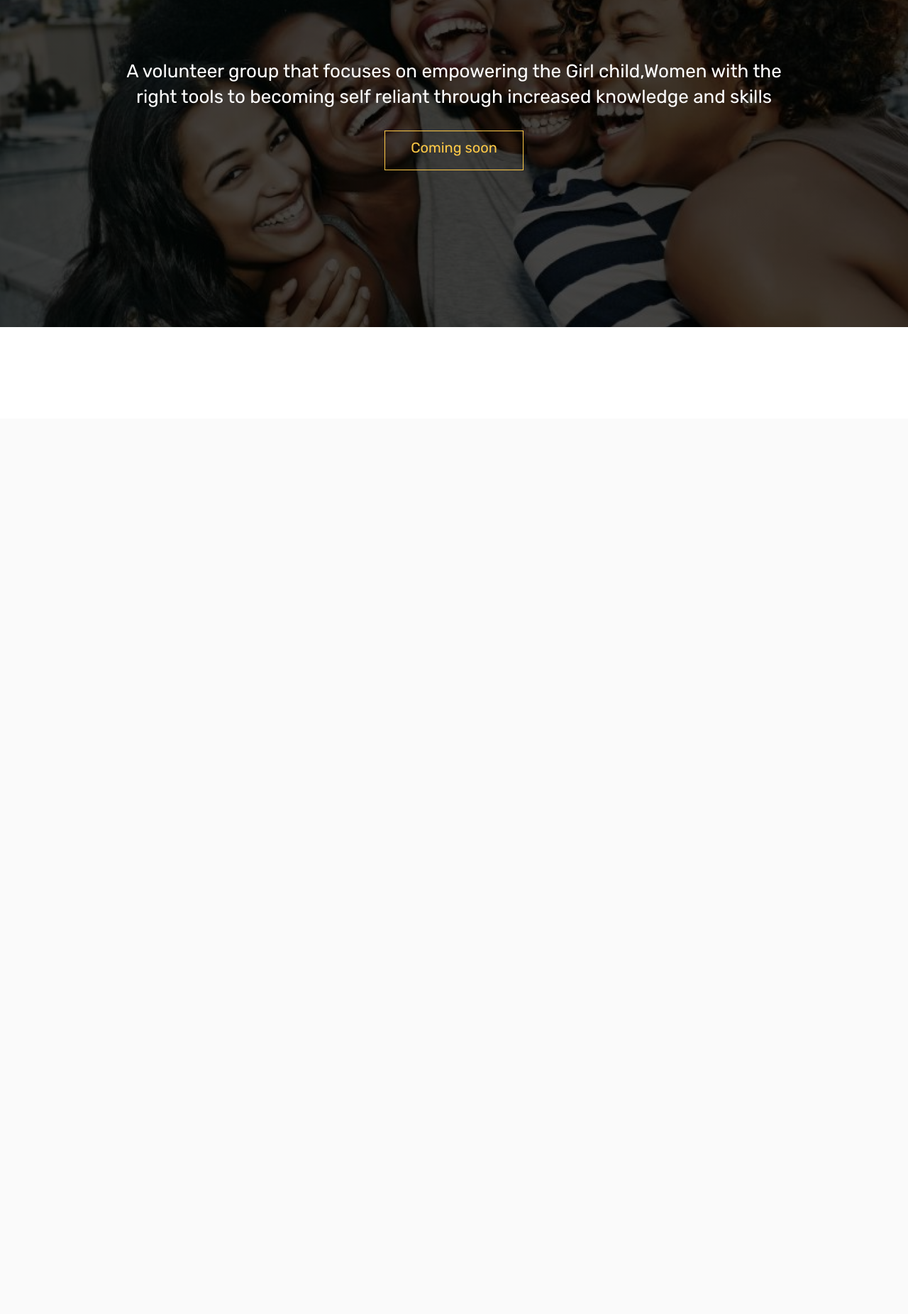
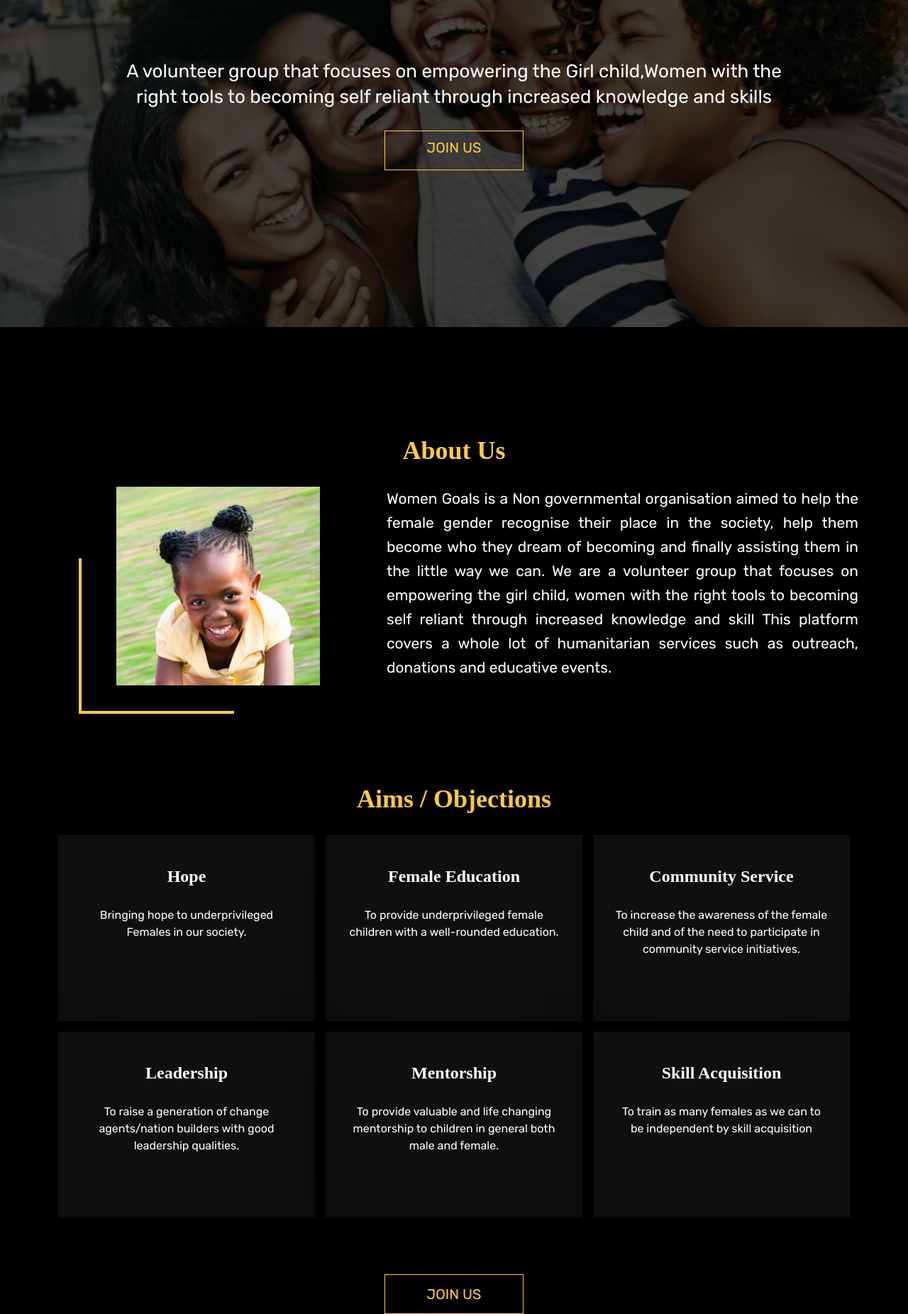
Before and after one commit to winninggodspower/womengoals, a Python web app: template templates/index.html in a window 1280 px wide. Shown: the part 210-2062 px from the top of the page at 71% size. Before the commit the page ends 671 px from the top, so only its background shows below. Run offline with Jinja, Linux system fonts and the light colour scheme; the template is opened without the code that fills it, so the values that code supplies are empty.

Commit message:
done with aim section

```diff
--- a/static/css/main.css
+++ b/static/css/main.css
@@ -25,6 +25,10 @@
 
 .text-amber{
     color: var(--amber);
+}
+
+.text-justify{
+    text-align: justify !important;
 }
 
 
@@ -101,6 +105,8 @@
     height: 56px;
 
     font-size: 20px !important;
+    font-weight: 400;
+
     position: relative;
     overflow: hidden;
     z-index: 1;
@@ -129,3 +135,90 @@
 #call-to-action-btn:hover::before{
     transform: translateX(0);
 }
+
+/* styling for the main element */
+main{
+    padding-top: 98px;
+}
+
+/* styling for the about us section */
+
+#about-us{
+    margin-top: 52px;
+    padding-bottom: 76px;
+    --bottom: 20px;
+    --left: 41px;
+}
+
+h2{
+    font-family: Playfair Display;
+    font-size: 36px;
+    font-weight: 700;
+    line-height: 48px;
+    letter-spacing: 0em;
+
+    margin-bottom: 27px;
+}
+
+#about-description{
+    min-height: 340px;
+
+    font-family: Rubik;
+    font-size: 21px;
+    font-weight: 400;
+    line-height: 34px;
+    letter-spacing: 0em;
+}
+
+#v-line{
+
+    width: 0px;
+    height: 218.9083709716797px;
+
+    left: var(--left);
+    bottom: var(--bottom);
+
+    border: 2px solid var(--amber);
+    background: var(--amber);
+
+}
+
+
+#h-line{
+    height: 0px;
+    width: 218.9083709716797px;
+    left: var(--left);
+    bottom: var(--bottom);
+    background: var(--amber);
+    border: 2px solid var(--amber);
+}
+
+/* styling for the aim section */
+
+.aim-item-container{
+    display: grid;
+    grid-template-columns: repeat(3, 1fr);
+    grid-gap: 15px;
+    margin-bottom: 80px;
+}
+
+.aim-item{
+    padding: 42px 30px;
+    background: #100F0F;
+    box-shadow: 0px 12px 60px 0px #00000073;
+    height: 262px;
+}
+
+.aim-item h4{
+    font-family: Playfair Display;
+    font-size: 24px;
+    font-weight: 700;
+    line-height: 32px;
+    margin-bottom: 27px;
+
+    text-align: center;
+}
+
+.aim-item p{
+    text-align: center;
+}
--- /dev/null
+++ b/static/css/media-queries.css
@@ -0,0 +1,13 @@
+/* // Large devices (desktops, 992px and up) */
+@media (max-width: 992px) {
+    .aim-item-container{
+        grid-template-columns: 1fr 1fr;
+    }
+}
+
+/* // Medium devices (tablets, 768px and up) */
+@media (max-width: 768px) {
+    .aim-item-container{
+        grid-template-columns: 1fr;
+    }
+ }
--- a/templates/index.html
+++ b/templates/index.html
@@ -1,11 +1,10 @@
 <!DOCTYPE html>
 <html lang="en">
-
   <head>
-  <meta charset="UTF-8">
-  <meta http-equiv="X-UA-Compatible" content="IE=edge">
-  <meta name="viewport" content="width=device-width, initial-scale=1.0">
-  <title>Tonye Taylor</title>
+    <meta charset="UTF-8" />
+    <meta http-equiv="X-UA-Compatible" content="IE=edge" />
+    <meta name="viewport" content="width=device-width, initial-scale=1.0" />
+    <title>WOMENGGOALS</title>
 
     <!-- bootstrap local link -->
     <!-- <link rel="stylesheet" href="../static/bootstrap-5.1.3/dist/css/bootstrap.min.css">
@@ -13,28 +12,46 @@
 
     <!----------------- bootstrap cdn ----------------->
     <!-- CSS only -->
-  <link href="https://cdn.jsdelivr.net/npm/bootstrap@5.2.0/dist/css/bootstrap.min.css" rel="stylesheet"
-    integrity="sha384-gH2yIJqKdNHPEq0n4Mqa/HGKIhSkIHeL5AyhkYV8i59U5AR6csBvApHHNl/vI1Bx" crossorigin="anonymous">
+    <link
+      href="https://cdn.jsdelivr.net/npm/bootstrap@5.2.0/dist/css/bootstrap.min.css"
+      rel="stylesheet"
+      integrity="sha384-gH2yIJqKdNHPEq0n4Mqa/HGKIhSkIHeL5AyhkYV8i59U5AR6csBvApHHNl/vI1Bx"
+      crossorigin="anonymous"
+    />
 
     <!-- JavaScript Bundle with Popper -->
-  <script src="https://cdn.jsdelivr.net/npm/bootstrap@5.2.0/dist/js/bootstrap.bundle.min.js"
+    <script
+      src="https://cdn.jsdelivr.net/npm/bootstrap@5.2.0/dist/js/bootstrap.bundle.min.js"
       integrity="sha384-A3rJD856KowSb7dwlZdYEkO39Gagi7vIsF0jrRAoQmDKKtQBHUuLZ9AsSv4jD4Xa"
-    crossorigin="anonymous"></script>
+      crossorigin="anonymous"
+    ></script>
 
-  <link rel="stylesheet" href="../static/css/main.css">
+    <link rel="stylesheet" href="../static/css/main.css" />
+    <link rel="stylesheet" href="../static/css/media-queries.css" />
   </head>
 
   <body class="overflowx-hidden text-white">
-
     <header class="">
-
       <nav class="navbar navbar-expand-md navbar-dark bg-dark opacity-75">
         <div class="container">
           <a class="navbar-brand" href="#">
-          <img src="..\static\assets\img\women-goals-icon.png" alt="Logo" width="45" height="45" class="">
+            <img
+              src="..\static\assets\img\women-goals-icon.png"
+              alt="Logo"
+              width="45"
+              height="45"
+              class=""
+            />
           </a>
-        <button class="navbar-toggler" type="button" data-bs-toggle="collapse" data-bs-target="#navbarNav"
-          aria-controls="navbarNav" aria-expanded="false" aria-label="Toggle navigation">
+          <button
+            class="navbar-toggler"
+            type="button"
+            data-bs-toggle="collapse"
+            data-bs-target="#navbarNav"
+            aria-controls="navbarNav"
+            aria-expanded="false"
+            aria-label="Toggle navigation"
+          >
             <span class="navbar-toggler-icon"></span>
           </button>
           <div class="collapse navbar-collapse" id="navbarNav">
@@ -60,19 +77,117 @@
       </nav>
 
       <section id="hero-section">
-      <div class="d-flex justify-content-center align-items-center h-100 mx-auto container">
-        <div id="inner-hero-text-wrapper" class="text-center col-md-8 text-white">
-          <p id="heading-text" class="lead fw-normal">A volunteer group that focuses on empowering the Girl child,Women with
-          the right tools to becoming self reliant through increased knowledge and skills</p>
-          <a id="call-to-action-btn" class="btn btn-outline-warning btn-lg rounded-0" href="#">Coming soon</a>
+        <div
+          class="d-flex justify-content-center align-items-center h-100 mx-auto container"
+        >
+          <div
+            id="inner-hero-text-wrapper"
+            class="text-center col-md-8 text-white"
+          >
+            <p id="heading-text" class="lead fw-normal">
+              A volunteer group that focuses on empowering the Girl child,Women
+              with the right tools to becoming self reliant through increased
+              knowledge and skills
+            </p>
+            <a
+              id="call-to-action-btn"
+              class="btn btn-outline-warning btn-lg rounded-0 p-auto"
+              href="#"
+              >JOIN US</a
+            >
+          </div>
+        </div>
+      </section>
+    </header>
+
+    <main class="bg-dark">
+      <section id="about-us">
+        <div class="container">
+          <h2 class="text-amber text-center">About Us</h2>
+
+          <div class="row">
+            <div
+              class="col-12 col-md-5 position-relative d-flex justify-content-center"
+            >
+              <img
+                src="..\static\assets\img\about-us-img.png"
+                alt=""
+                width="287"
+                height="280px"
+              />
+              <div class="position-absolute bg-amber" id="v-line"></div>
+              <div class="position-absolute bg-amber" id="h-line"></div>
+            </div>
+
+            <div
+              id="about-description"
+              class="col-12 col-md text-justify px-5 px-md-0 pt-2 pt-md-0"
+            >
+              Women Goals is a Non governmental organisation aimed to help the
+              female gender recognise their place in the society, help them
+              become who they dream of becoming and finally assisting them in
+              the little way we can. We are a volunteer group that focuses on
+              empowering the girl child, women with the right tools to becoming
+              self reliant through increased knowledge and skill This platform
+              covers a whole lot of humanitarian services such as outreach,
+              donations and educative events.
+            </div>
           </div>
         </div>
       </section>
 
-  </header>
+      <section id="aim" class="container">
+        <h2 class="text-amber text-center">Aims / Objections</h2>
 
+        <div class="aim-item-container">
 
+          <div class="aim-item">
+            <h4>Hope</h4>
+            <p>Bringing hope to underprivileged Females in our society.</p>
+          </div>
+          <div class="aim-item">
+            <h4>Female Education</h4>
+            <p>
+              To provide underprivileged female children with a well-rounded
+              education.
+            </p>
+          </div>
+          <div class="aim-item">
+            <h4>Community Service</h4>
+            <p>
+              To increase the awareness of the female child and of the need to
+              participate in community service initiatives.
+            </p>
+          </div>
+          <div class="aim-item">
+            <h4>Leadership</h4>
+            <p>
+              To raise a generation of change agents/nation builders with good
+              leadership qualities.
+            </p>
+          </div>
+          <div class="aim-item">
+            <h4>Mentorship</h4>
+            <p>
+              To provide valuable and life changing mentorship to children in
+              general both male and female.
+            </p>
+          </div>
+          <div class="aim-item">
+            <h4>Skill Acquisition</h4>
+            <p>
+              To train as many females as we can to be independent by skill
+              acquisition
+            </p>
+          </div>
 
+        </div>
+
+        <div class="px-auto d-flex">
+          <button id="call-to-action-btn" class="btn btn-outline-warning btn-lg rounded-0 p-auto mx-auto" href="#">JOIN US</button>
+        </div>
+
+      </section>
+    </main>
   </body>
-
 </html>
```
Also changed, not shown: static/assets/img/about-us-img.png (added). Lines whose indentation alone changed are shown as unchanged.
